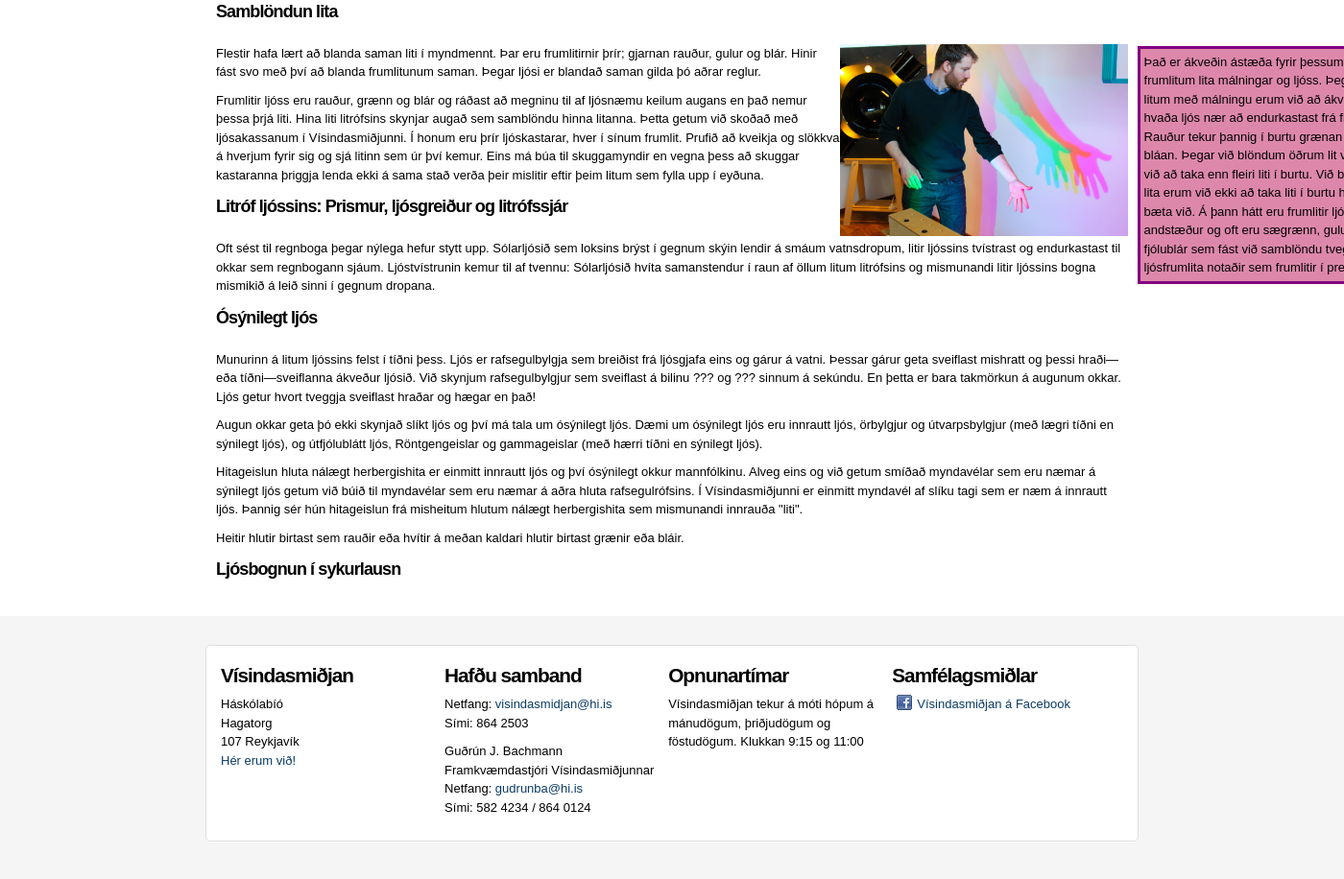
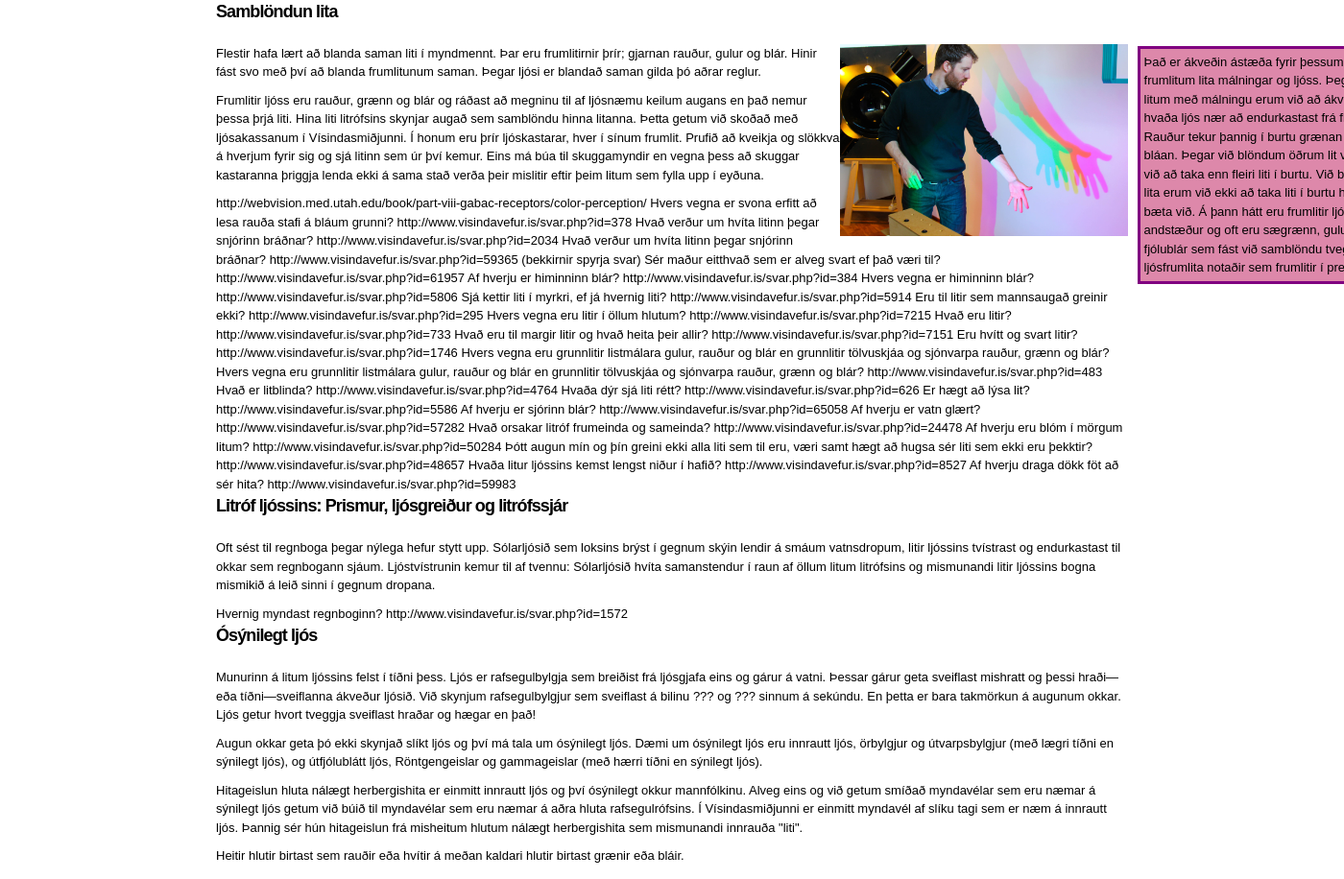
Before and after one commit to ZmjbS/visindasmidjan, a Django app: template templates/itarefni/ljos_og_litir.html in a window 1400 px wide; the page is wider, and only the part inside the window is pictured. Shown: the part 220-1136 px from the top of that part at 96% size. Before the commit the page ends 1097 px from the top of that part, so only its background shows below. Run offline with Django 3.2, Linux system fonts and the light colour scheme; the template is opened without the code that fills it, so the values that code supplies are empty.

Commit message:
Ítarefni og nýjar myndir.

```diff
--- a/templates/itarefni/hvirflar.html
+++ b/templates/itarefni/hvirflar.html
@@ -17,6 +17,8 @@
 	<h3>Pústflöskur</h3>
 	<p>Hvirflar eru þó ekki bundnir við línulega lögun. Þeir geta einnig verið hringlaga líkt og sjá má á myndinni hér til hliðar. Þegar við búum til snöggt loftpúst, til dæmis út um flöskustút, verður til hringlaga hvirfill sem veltur um sjálfan sig og berst frá stútnum.</p>
 
+	<iframe width="854" height="480" src="https://www.youtube.com/embed/ifY8WQ2cFCU" frameborder="0" allowfullscreen></iframe>
+
 	<!--
 	<h3>Snúningsstandur</h3>
 	<p></p>
--- a/templates/itarefni/index.html
+++ b/templates/itarefni/index.html
@@ -55,4 +55,8 @@
 	<a href=""><img width="220px" height="220px" src="{% static "itarefni/img/.jpg" %}" /><span class="titill">Efnafræði</span></a>
 </div>
 
+https://xmdemo.wordpress.com/
+
+http://www.animatedengines.com/
+
 {% endblock %}
--- a/templates/itarefni/ljos_og_litir.html
+++ b/templates/itarefni/ljos_og_litir.html
@@ -11,10 +11,88 @@
 		<div class="hugleiding">Það er ákveðin ástæða fyrir þessum muni á frumlitum lita málningar og ljóss. Þegar við litum með málningu erum við að ákvarða hvaða ljós nær að endurkastast frá fletinum. Rauður tekur þannig í burtu grænan og bláan. Þegar við blöndum öðrum lit við erum við að taka enn fleiri liti í burtu. Við blöndun lita erum við ekki að taka liti í burtu heldur bæta við. Á þann hátt eru frumlitir ljóss andstæður og oft eru sægrænn, gulur og fjólublár sem fást við samblöndu tveggja ljósfrumlita notaðir sem frumlitir í prentun.</div>
 		<p>Flestir hafa lært að blanda saman liti í myndmennt. Þar eru frumlitirnir þrír; gjarnan rauður, gulur og blár. Hinir fást svo með því að blanda frumlitunum saman. Þegar ljósi er blandað saman gilda þó aðrar reglur.</p>
 		<p>Frumlitir ljóss eru rauður, grænn og blár og ráðast að megninu til af ljósnæmu keilum augans en það nemur þessa þrjá liti. Hina liti litrófsins skynjar augað sem samblöndu hinna litanna. Þetta getum við skoðað með ljósakassanum í Vísindasmiðjunni. Í honum eru þrír ljóskastarar, hver í sínum frumlit. Prufið að kveikja og slökkva á hverjum fyrir sig og sjá litinn sem úr því kemur. Eins má búa til skuggamyndir en vegna þess að skuggar kastaranna þriggja lenda ekki á sama stað verða þeir mislitir eftir þeim litum sem fylla upp í eyðuna.</p>
+
+http://webvision.med.utah.edu/book/part-viii-gabac-receptors/color-perception/
+
+
+
+Hvers vegna er svona erfitt að lesa rauða stafi á bláum grunni?
+http://www.visindavefur.is/svar.php?id=378
+
+Hvað verður um hvíta litinn þegar snjórinn bráðnar?
+http://www.visindavefur.is/svar.php?id=2034
+
+Hvað verður um hvíta litinn þegar snjórinn bráðnar?
+http://www.visindavefur.is/svar.php?id=59365
+(bekkirnir spyrja svar)
+
+Sér maður eitthvað sem er alveg svart ef það væri til?
+http://www.visindavefur.is/svar.php?id=61957
+
+Af hverju er himinninn blár?
+http://www.visindavefur.is/svar.php?id=384
+
+Hvers vegna er himinninn blár?
+http://www.visindavefur.is/svar.php?id=5806
+
+Sjá kettir liti í myrkri, ef já hvernig liti?
+http://www.visindavefur.is/svar.php?id=5914
+
+Eru til litir sem mannsaugað greinir ekki?
+http://www.visindavefur.is/svar.php?id=295
+
+Hvers vegna eru litir í öllum hlutum?
+http://www.visindavefur.is/svar.php?id=7215
+
+Hvað eru litir?
+http://www.visindavefur.is/svar.php?id=733
+
+Hvað eru til margir litir og hvað heita þeir allir?
+http://www.visindavefur.is/svar.php?id=7151
+
+Eru hvítt og svart litir?
+http://www.visindavefur.is/svar.php?id=1746
+
+Hvers vegna eru grunnlitir listmálara gulur, rauður og blár en grunnlitir tölvuskjáa og sjónvarpa rauður, grænn og blár?Hvers vegna eru grunnlitir listmálara gulur, rauður og blár en grunnlitir tölvuskjáa og sjónvarpa rauður, grænn og blár?
+http://www.visindavefur.is/svar.php?id=483
+
+Hvað er litblinda?
+http://www.visindavefur.is/svar.php?id=4764
+
+Hvaða dýr sjá liti rétt?
+http://www.visindavefur.is/svar.php?id=626
+
+Er hægt að lýsa lit?
+http://www.visindavefur.is/svar.php?id=5586
+
+Af hverju er sjórinn blár?
+http://www.visindavefur.is/svar.php?id=65058
+
+Af hverju er vatn glært?
+http://www.visindavefur.is/svar.php?id=57282
+
+Hvað orsakar litróf frumeinda og sameinda?
+http://www.visindavefur.is/svar.php?id=24478
+
+Af hverju eru blóm í mörgum litum?
+http://www.visindavefur.is/svar.php?id=50284
+
+Þótt augun mín og þín greini ekki alla liti sem til eru, væri samt hægt að hugsa sér liti sem ekki eru þekktir?
+http://www.visindavefur.is/svar.php?id=48657
+
+Hvaða litur ljóssins kemst lengst niður í hafið?
+http://www.visindavefur.is/svar.php?id=8527
+
+Af hverju draga dökk föt að sér hita?
+http://www.visindavefur.is/svar.php?id=59983
+
 	</section>
 	<section>
 		<h3>Litróf ljóssins: Prismur, ljósgreiður og litrófssjár</h3>
 		<p>Oft sést til regnboga þegar nýlega hefur stytt upp. Sólarljósið sem loksins brýst í gegnum skýin lendir á smáum vatnsdropum, litir ljóssins tvístrast og endurkastast til okkar sem regnbogann sjáum. Ljóstvístrunin kemur til af tvennu: Sólarljósið hvíta samanstendur í raun af öllum litum litrófsins og mismunandi litir ljóssins bogna mismikið á leið sinni í gegnum dropana.</p>
+
+Hvernig myndast regnboginn?
+http://www.visindavefur.is/svar.php?id=1572
 	</section>
 	<section>
 		<h3>Ósýnilegt ljós</h3>
```
Also changed, not shown: templates/itarefni/rolo_pendula.html (+105 -12 lines), templates/itarefni/speglabrunnur.html (added, +30 -0 lines), static/itarefni/img/Petty_Officer_Teneisha_Lattibeaudiere_reviews_the_contestants'_times_after_the_Spring_Run_for_Fun_5K_at_Kabul_International_Airport.jpg (added), static/itarefni/img/kristinn-2015.10.12.0124.jpeg (added), static/itarefni/img/rolo_pendula-fargid.resized.jpeg (added), static/itarefni/img/rolo_pendula-hugsudurinn.jpeg (added), static/itarefni/img/rolo_pendula-svartklaeddar_hnatur.jpeg (added), static/itarefni/img/rolo_pendula-upphengja.resized.jpeg (added), static/itarefni/img/y-pendull-upphengja.resized.jpeg (added).
